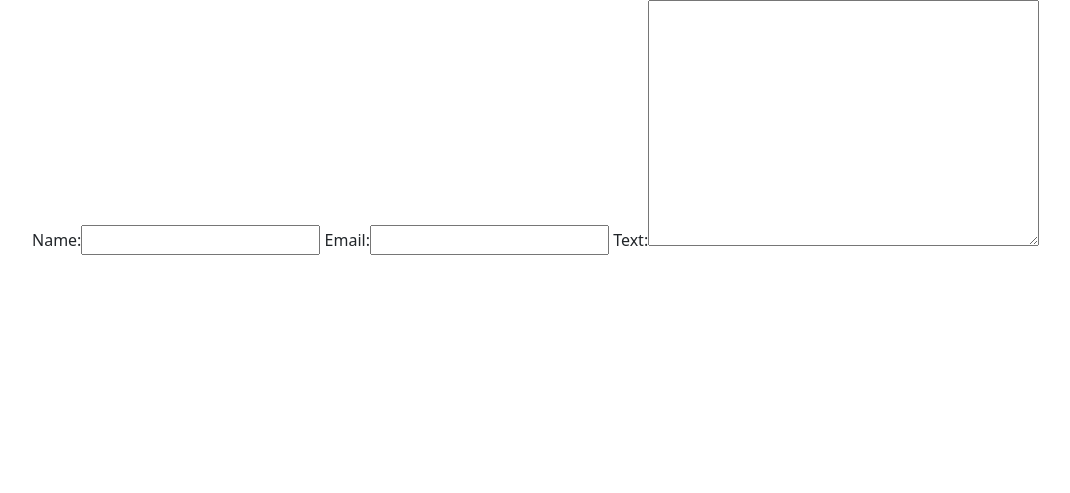
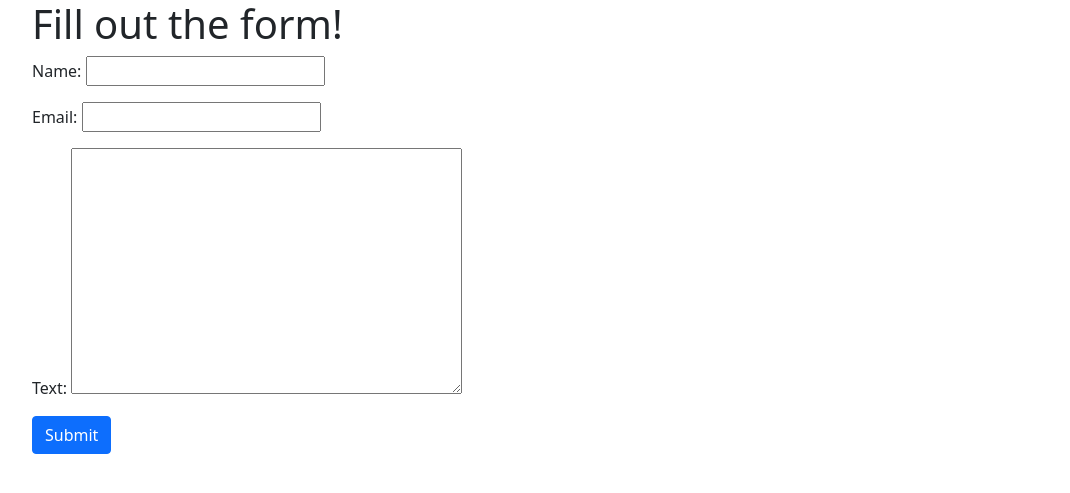
Before and after one commit to ChristinaGaitan/django_basic_forms, a Django app: page /formpage/ in a window 1280 px wide. Shown: the top 493 px of the page, without its empty margins (50-1120 px from the left). Run offline with Django 3.2, Linux system fonts and the light colour scheme.

Commit message:
Add form tag and csrf_token to form

```diff
--- a/templates/basic_app/form.html
+++ b/templates/basic_app/form.html
@@ -7,7 +7,12 @@
   </head>
   <body>
     <div class="container">
-      {{form}}
+      <h1>Fill out the form!</h1>
+      <form method='POST'>
+        {{form.as_p}}
+        {% csrf_token %}
+        <input type='submit' class='btn btn-primary' value="Submit">
+      </form>
     </div>
   </body>
 </html>
--- a/templates/basic_app/index.html
+++ b/templates/basic_app/index.html
@@ -7,7 +7,7 @@
   </head>
   <body>
     <div class="container">
-      <div class="jumbotron">
+      <div class="bg-light">
         <h1>Welcome to home page!</h1>
         <h2>Go to /formpage to fill out the form</h2>
       </div>
```
